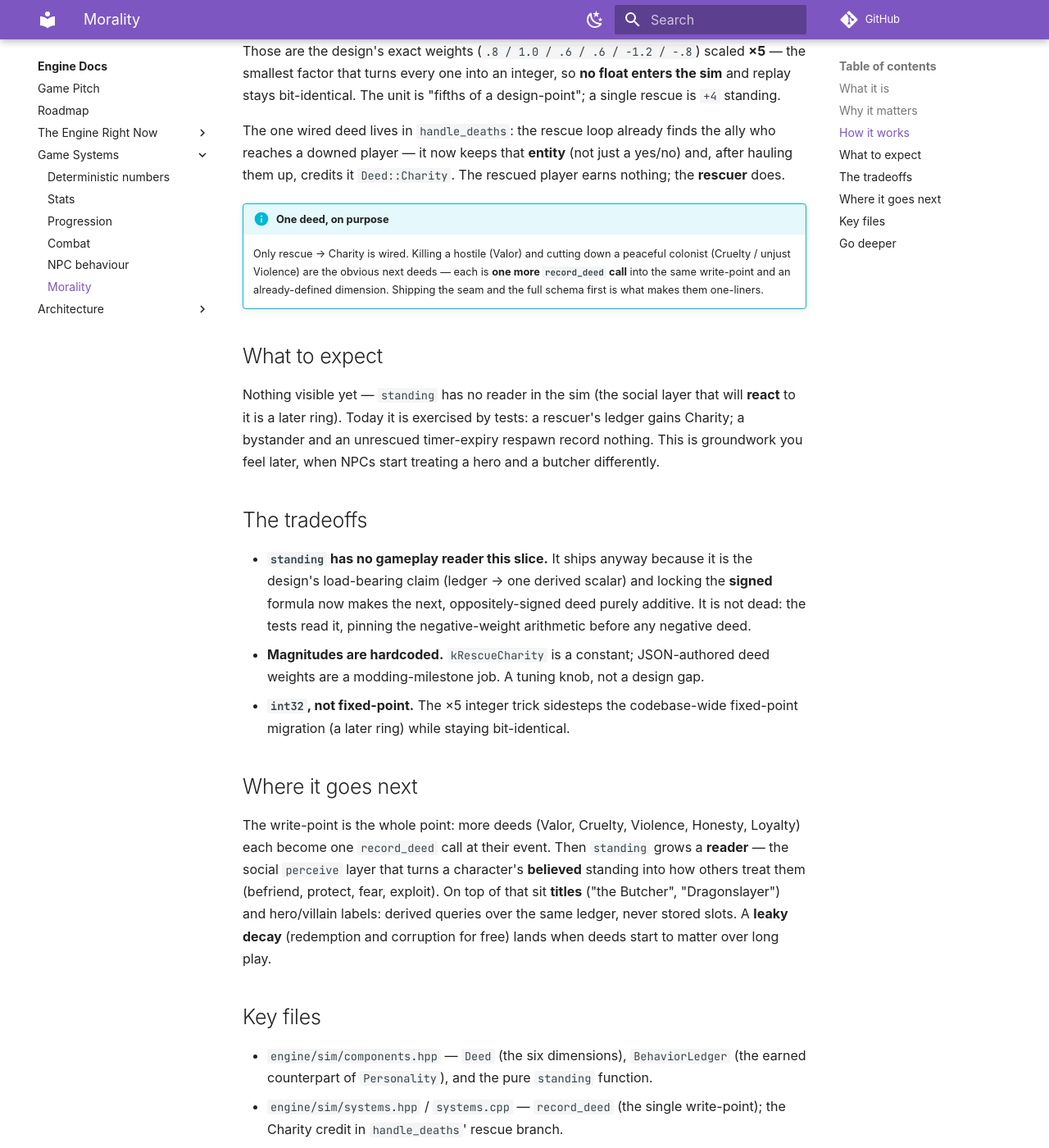
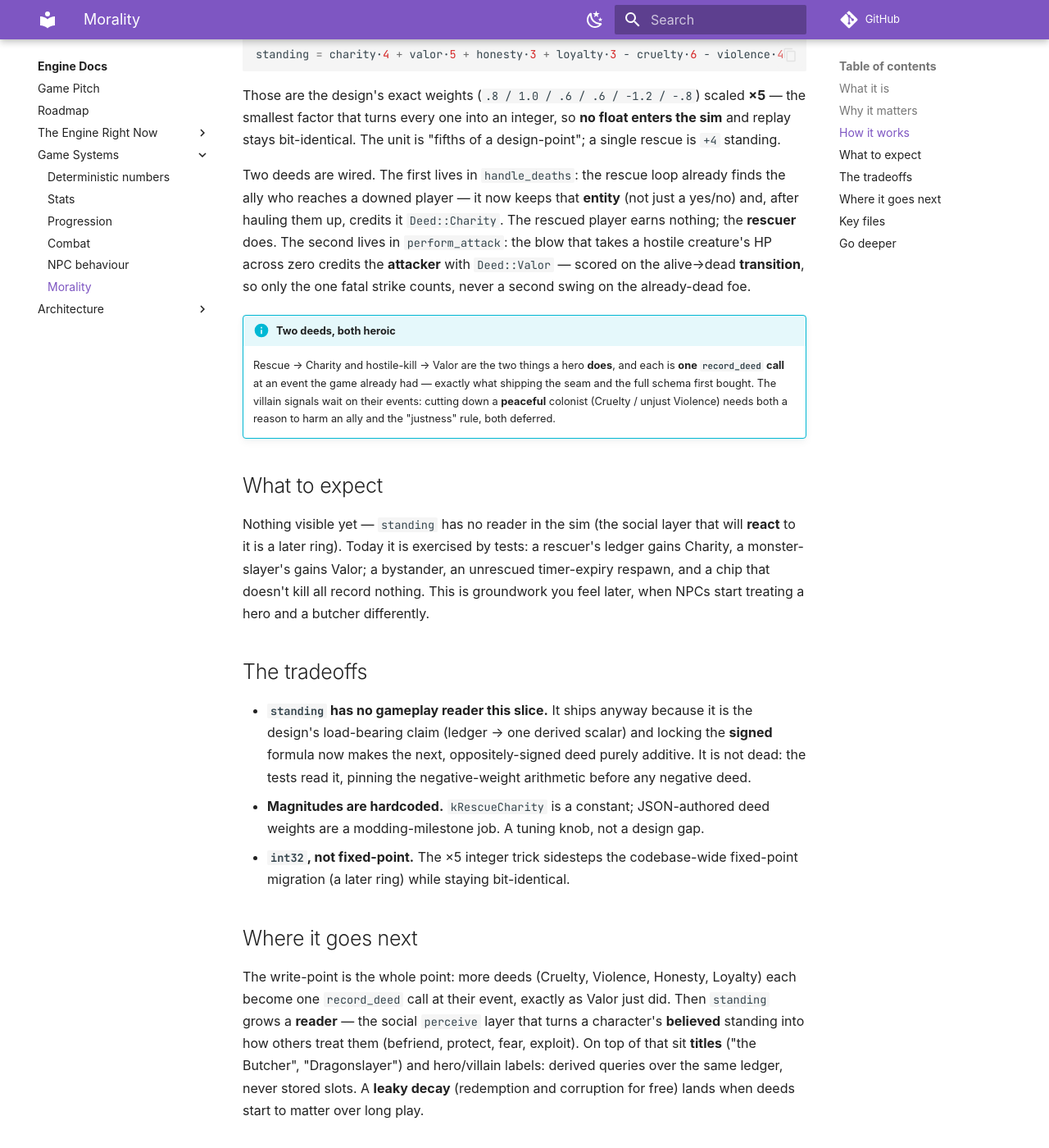
Before and after one commit to IsItJeff/game-engine, an MkDocs documentation site: the page built from docs/engine/morality.md, in a window 1280 px wide and 1400 px high, scrolled down 1541 px. Shown: the whole window at 82% size. Built offline with MkDocs 1.6.1 and Material for MkDocs 9.7.7, drawn with Linux system fonts in a browser that asks for light colours; some web fonts are replaced; comment, search, counter and statistics services are not loaded; some of the changed text lies outside the part shown.

Commit message:
feat(P7): morality's second deed — slaying a hostile earns the attacker Valor (#54)
The morality write-point's whole promise was that more deeds are one-line
record_deed calls. Here is the first proof, and a second dimension: landing
the killing blow on a hostile creature credits the attacker with Valor.

In perform_attack, the blow that takes an Enemy's HP across zero now records
Deed::Valor on the attacker (+5 standing). Scored on the alive->dead
TRANSITION (health was > 0, is now <= 0), so a second swing landing on the
same foe the same tick — before handle_deaths reaps it — can't double-claim
the kill. Motes (Hazard) return earlier and peaceful NPCs are never targeted
here, so only slaying a monster counts; and because npc_attack shares
perform_attack, a colonist who fells a creature is valorous too (parity).

This pairs with the rescue's Charity: standing now rises from the two things
a hero does — save allies and slay monsters, the design's two hero signals,
both from events the game already had.

- systems.cpp: kValorKill constant + the killing-blow record_deed in
  perform_attack
- tests: the fatal blow credits Valor (+5), a chip that leaves the foe
  standing records nothing (asserted inside the helper while the registry is
  alive — a ledger pointer must not outlive it); plus a parity test that
  routes a real kill through npc_attack, which also exercises the lazy
  get_or_emplace<BehaviorLedger> mid NPC-view iteration
- docs/engine/morality.md: two deeds now wired

Co-authored-by: Claude Opus 4.8 (1M context) <noreply@anthropic.com>

```diff
--- a/docs/engine/morality.md
+++ b/docs/engine/morality.md
@@ -13,8 +13,10 @@ have *done* (earned, mutable). It starts as one component and one recorded deed:
 - **`standing(ledger)`** — one derived scalar the six dimensions collapse to:
   positive is heroic repute, negative is villainous.
 
-So far exactly **one** deed is wired: completing a **rescue** credits the rescuer
-with **Charity**. The other five dimensions exist but wait for their deeds.
+So far **two** deeds are wired — the two hero signals, both from events the game
+already has: completing a **rescue** credits the rescuer with **Charity**, and landing
+the **killing blow on a hostile** credits the attacker with **Valor**. The other four
+dimensions exist but wait for their deeds.
 
 ## Why it matters
 
@@ -61,23 +63,28 @@ Those are the design's exact weights (`.8 / 1.0 / .6 / .6 / −1.2 / −.8`) sca
 sim** and replay stays bit-identical. The unit is "fifths of a design-point"; a single
 rescue is `+4` standing.
 
-The one wired deed lives in `handle_deaths`: the rescue loop already finds the ally
-who reaches a downed player — it now keeps that **entity** (not just a yes/no) and,
-after hauling them up, credits it `Deed::Charity`. The rescued player earns nothing;
-the *rescuer* does.
+Two deeds are wired. The first lives in `handle_deaths`: the rescue loop already finds
+the ally who reaches a downed player — it now keeps that **entity** (not just a yes/no)
+and, after hauling them up, credits it `Deed::Charity`. The rescued player earns
+nothing; the *rescuer* does. The second lives in `perform_attack`: the blow that takes
+a hostile creature's HP across zero credits the **attacker** with `Deed::Valor` — scored
+on the alive→dead *transition*, so only the one fatal strike counts, never a second
+swing on the already-dead foe.
 
-!!! info "One deed, on purpose"
-    Only rescue → Charity is wired. Killing a hostile (Valor) and cutting down a
-    peaceful colonist (Cruelty / unjust Violence) are the obvious next deeds — each is
-    **one more `record_deed` call** into the same write-point and an already-defined
-    dimension. Shipping the seam and the full schema first is what makes them one-liners.
+!!! info "Two deeds, both heroic"
+    Rescue → Charity and hostile-kill → Valor are the two things a hero *does*, and each
+    is **one `record_deed` call** at an event the game already had — exactly what shipping
+    the seam and the full schema first bought. The villain signals wait on their events:
+    cutting down a *peaceful* colonist (Cruelty / unjust Violence) needs both a reason to
+    harm an ally and the "justness" rule, both deferred.
 
 ## What to expect
 
 Nothing visible yet — `standing` has no reader in the sim (the social layer that will
 *react* to it is a later ring). Today it is exercised by tests: a rescuer's ledger
-gains Charity; a bystander and an unrescued timer-expiry respawn record nothing. This
-is groundwork you feel later, when NPCs start treating a hero and a butcher differently.
+gains Charity, a monster-slayer's gains Valor; a bystander, an unrescued timer-expiry
+respawn, and a chip that doesn't kill all record nothing. This is groundwork you feel
+later, when NPCs start treating a hero and a butcher differently.
 
 ## The tradeoffs
 
@@ -92,9 +99,9 @@ is groundwork you feel later, when NPCs start treating a hero and a butcher diff
 
 ## Where it goes next
 
-The write-point is the whole point: more deeds (Valor, Cruelty, Violence, Honesty,
-Loyalty) each become one `record_deed` call at their event. Then `standing` grows a
-**reader** — the social `perceive` layer that turns a character's *believed* standing
+The write-point is the whole point: more deeds (Cruelty, Violence, Honesty, Loyalty)
+each become one `record_deed` call at their event, exactly as Valor just did. Then
+`standing` grows a **reader** — the social `perceive` layer that turns a character's *believed* standing
 into how others treat them (befriend, protect, fear, exploit). On top of that sit
 **titles** ("the Butcher", "Dragonslayer") and hero/villain labels: derived queries
 over the same ledger, never stored slots. A **leaky decay** (redemption and corruption
@@ -105,7 +112,8 @@ for free) lands when deeds start to matter over long play.
 - `engine/sim/components.hpp` — `Deed` (the six dimensions), `BehaviorLedger` (the
   earned counterpart of `Personality`), and the pure `standing` function.
 - `engine/sim/systems.hpp` / `systems.cpp` — `record_deed` (the single write-point);
-  the Charity credit in `handle_deaths`' rescue branch.
+  the Charity credit in `handle_deaths`' rescue branch, and the Valor credit in
+  `perform_attack`'s killing-blow branch.
 - `tests/sim/test_simulation.cpp` — the funnel + signed formula, the wired rescue deed
   with player==NPC parity, and the lazy no-deed-no-ledger path.
 
```
Also changed, not shown: 2 other files.
